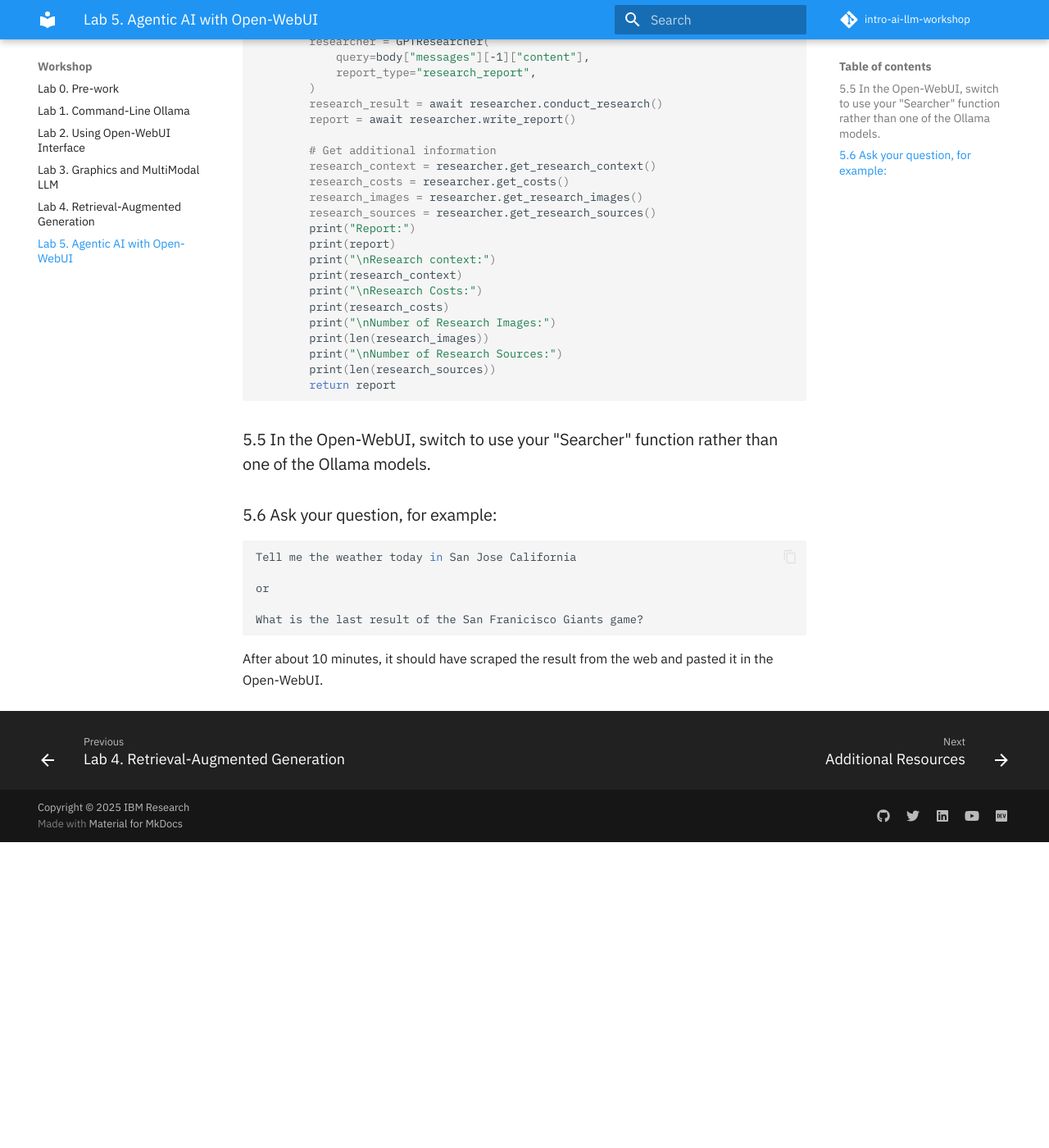
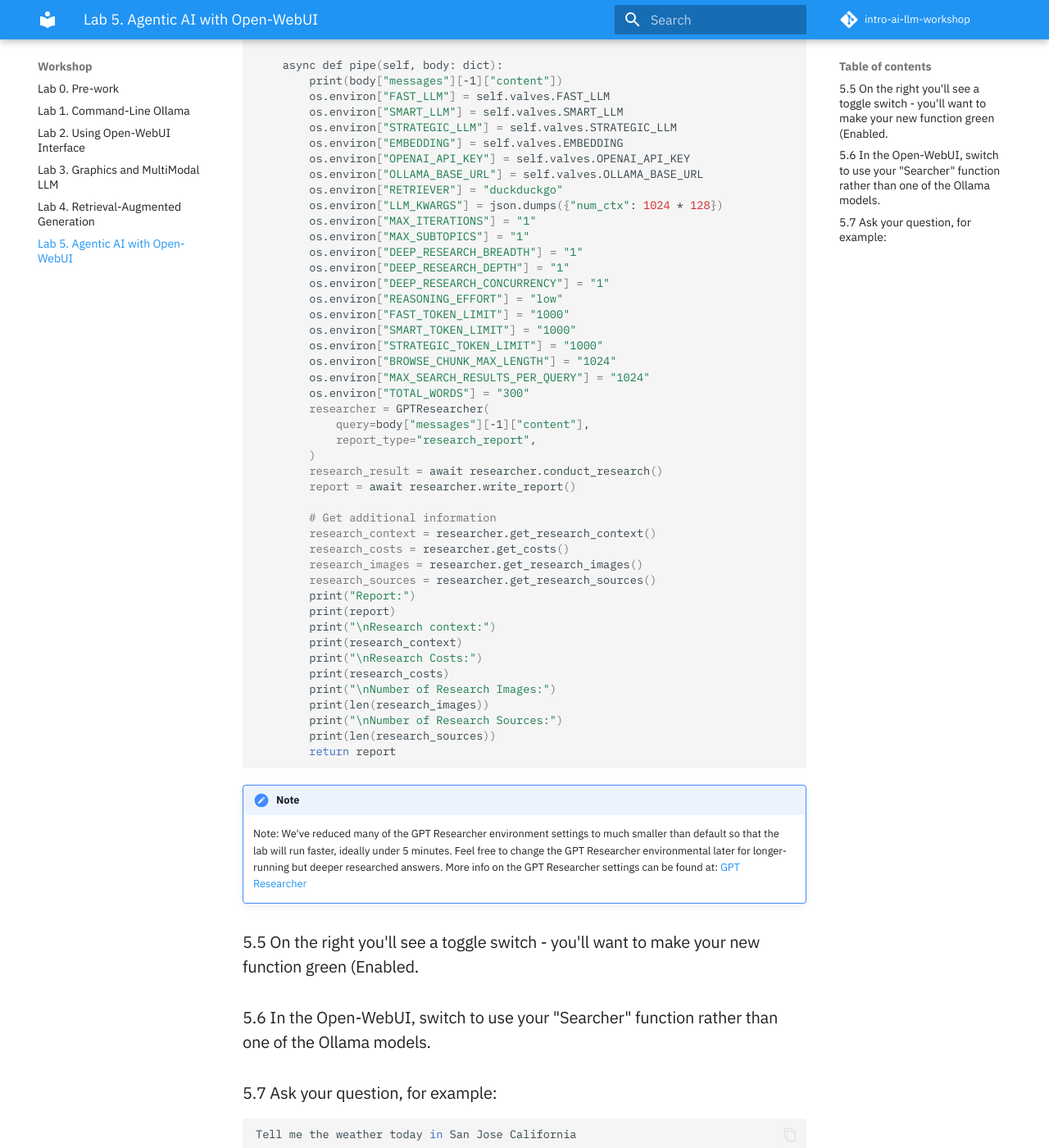
Before and after one commit to IBM/intro-ai-llm-workshop, an MkDocs documentation site: the page built from docs/lab-5/README.md, in a window 1280 px wide and 1400 px high, scrolled down 1737 px. Shown: the whole window at 82% size. Built offline with MkDocs 1.6.1 and Material for MkDocs 9.7.7, drawn with Linux system fonts in a browser that asks for light colours; comment, search, counter and statistics services are not loaded; before the commit the page ends 2764 px from its top, so only the background shows below that; some of the changed text lies outside the part shown.

Commit message:
Adding lab5
Signed-off-by: James Busche <jbusche@us.ibm.com>

````diff
--- a/docs/lab-5/README.md
+++ b/docs/lab-5/README.md
@@ -14,13 +14,13 @@
     1. From a command prompt, run the following command to activate your virtual environment:
        ```shell
        "venv/Scripts/activate.bat"
-        ```
+       ```
 
 === "MacOS"
     1. From a terminal window, run the following command to activate your virtual environment:
        ```shell
        source .venv/bin/activate
-        ```
+       ```
 
 5.3 In your python environment, we need to install these 3 python packages:
 ```bash
@@ -79,6 +86,18 @@
         os.environ["OLLAMA_BASE_URL"] = self.valves.OLLAMA_BASE_URL
         os.environ["RETRIEVER"] = "duckduckgo"
         os.environ["LLM_KWARGS"] = json.dumps({"num_ctx": 1024 * 128})
+        os.environ["MAX_ITERATIONS"] = "1"
+        os.environ["MAX_SUBTOPICS"] = "1"
+        os.environ["DEEP_RESEARCH_BREADTH"] = "1"
+        os.environ["DEEP_RESEARCH_DEPTH"] = "1"
+        os.environ["DEEP_RESEARCH_CONCURRENCY"] = "1"
+        os.environ["REASONING_EFFORT"] = "low"
+        os.environ["FAST_TOKEN_LIMIT"] = "1000"
+        os.environ["SMART_TOKEN_LIMIT"] = "1000"
+        os.environ["STRATEGIC_TOKEN_LIMIT"] = "1000"
+        os.environ["BROWSE_CHUNK_MAX_LENGTH"] = "1024"
+        os.environ["MAX_SEARCH_RESULTS_PER_QUERY"] = "1024"
+        os.environ["TOTAL_WORDS"] = "300"
         researcher = GPTResearcher(
             query=body["messages"][-1]["content"],
             report_type="research_report",
@@ -103,10 +122,14 @@
         print(len(research_sources))
         return report
 ```
+!!! note
+    Note: We've reduced many of the GPT Researcher environment settings to much smaller than default so that the lab will run faster, ideally under 5 minutes.  Feel free to change the GPT Researcher environmental later for longer-running but deeper researched answers. More info on the GPT Researcher settings can be found at: [GPT Researcher](https://docs.gptr.dev/docs/gpt-researcher/getting-started/cli#arguments)
 
-### 5.5 In the Open-WebUI, switch to use your "Searcher" function rather than one of the Ollama models.
+### 5.5 On the right you'll see a toggle switch - you'll want to make your new function green (Enabled.
 
-### 5.6 Ask your question, for example:
+### 5.6 In the Open-WebUI, switch to use your "Searcher" function rather than one of the Ollama models.
+
+### 5.7 Ask your question, for example:
 ```shell
 Tell me the weather today in San Jose California
 
@@ -115,4 +138,4 @@
 What is the last result of the San Franicisco Giants game?
 ```
 
-After about 10 minutes, it should have scraped the result from the web and pasted it in the Open-WebUI.
+After about 2-5 minutes, it should have scraped the result from the web and presented it in the Open-WebUI.
````
Also changed, not shown: other parts of docs/lab-5/README.md (+13 -6 lines), docs/README.md (+2 -0 lines).
